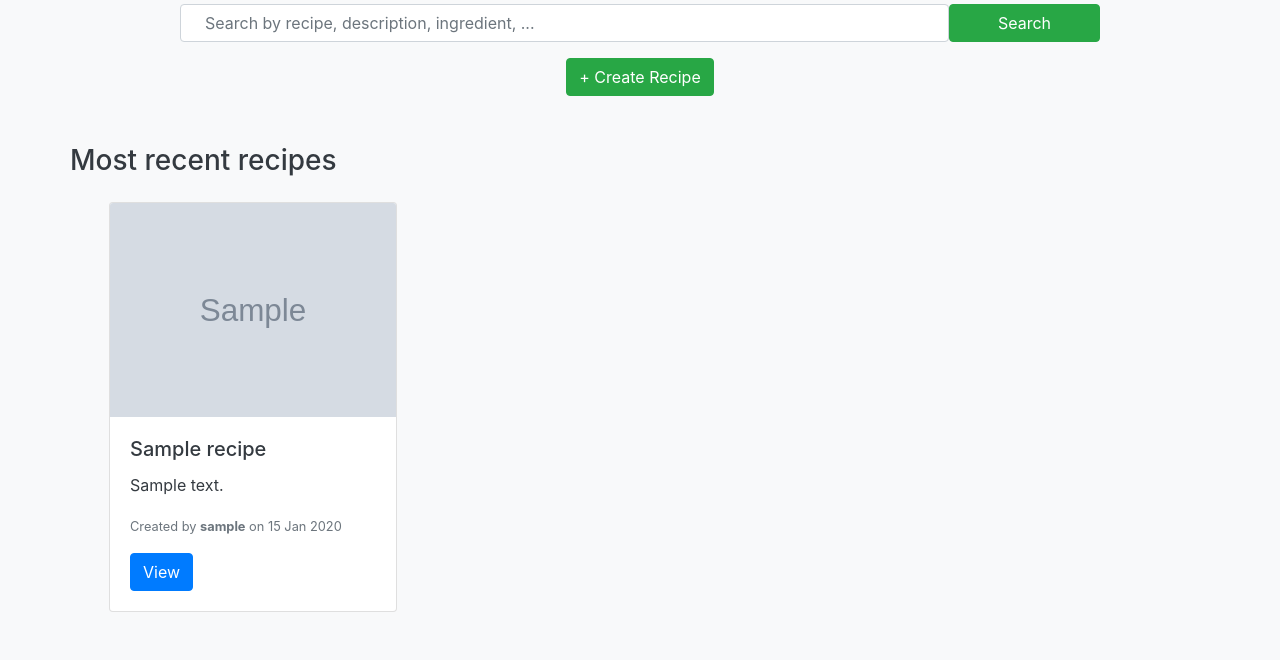
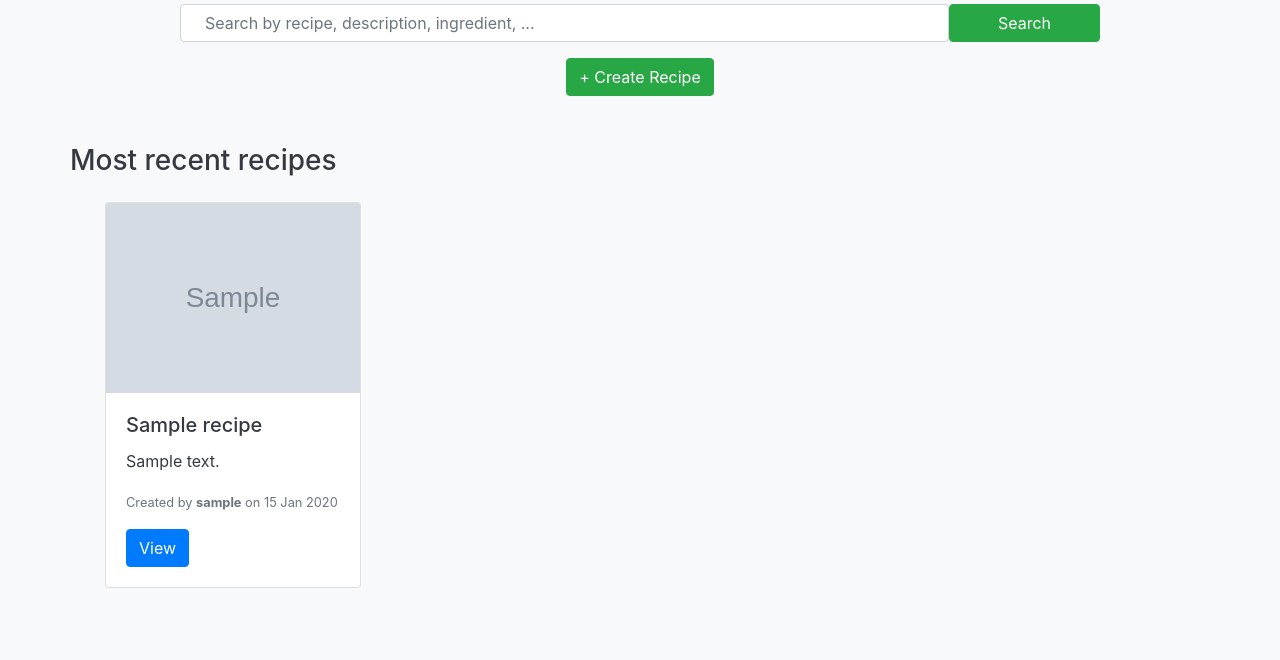
Before and after one commit to thaohvm/mammam, a Django app: page / in a window 1280 px wide. Shown: the part 159-819 px from the top of the page. Before the commit the page ends 771 px from the top, so only its background shows below. Run offline with Django 3.2, Linux system fonts and the light colour scheme; tables that the repository leaves empty hold one stand-in row (values such as "Sample post"); grey boxes marked "Sample" are stand-in pictures; some libraries are stand-ins or nearby versions.

Commit message:
Fixed card layout

```diff
--- a/mammam/templates/index.html
+++ b/mammam/templates/index.html
@@ -39,7 +39,7 @@
         </div>
         <div class="row ml-3 mr-3 mt-3">
             {% for recipe in recipes %}
-            <div class="card ml-2 mr-2" style="width: 18rem;">
+            <div class="card ml-1 mr-1 mb-5" style="width: 16rem;">
                 <img src="{{ recipe.image.file.url }}" class="card-img-top" alt="Recipe image">
                 <div class="card-body">
                     <h5 class="card-title">{{ recipe.title }}</h5>
```
